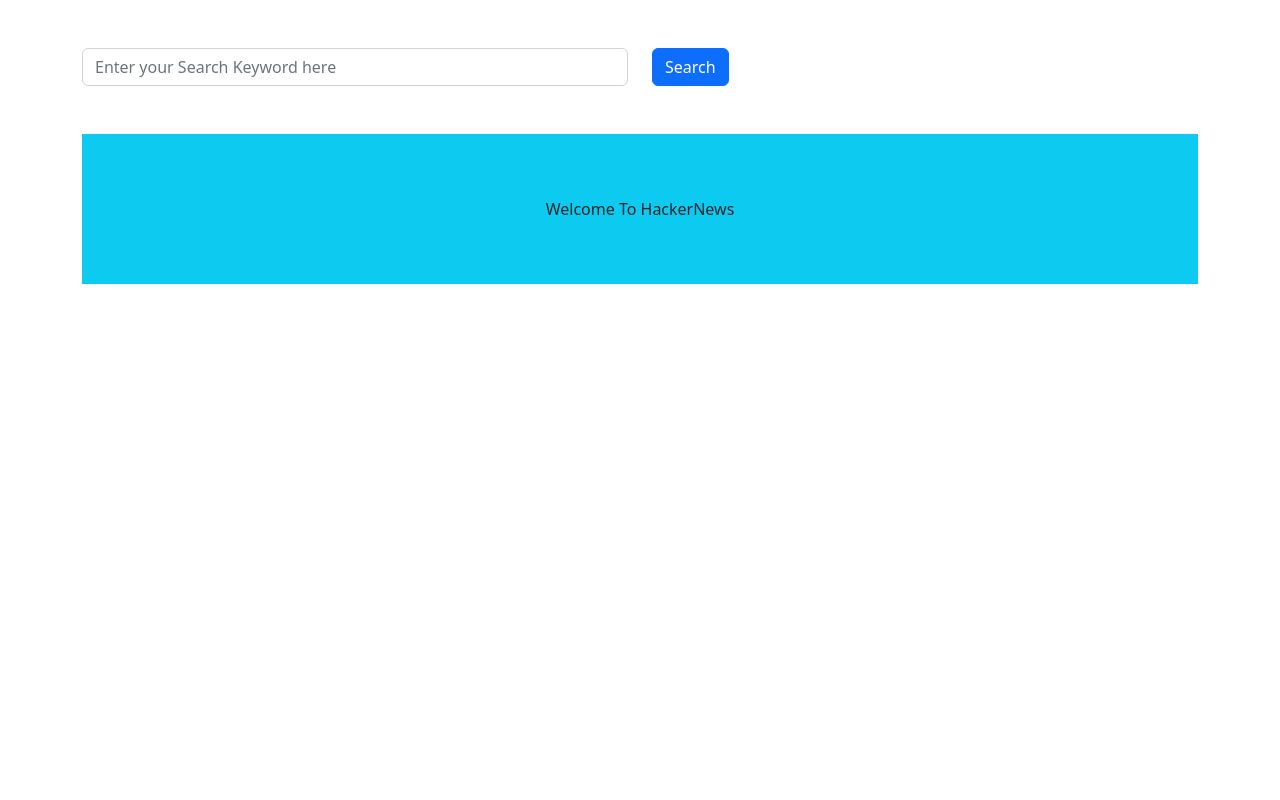
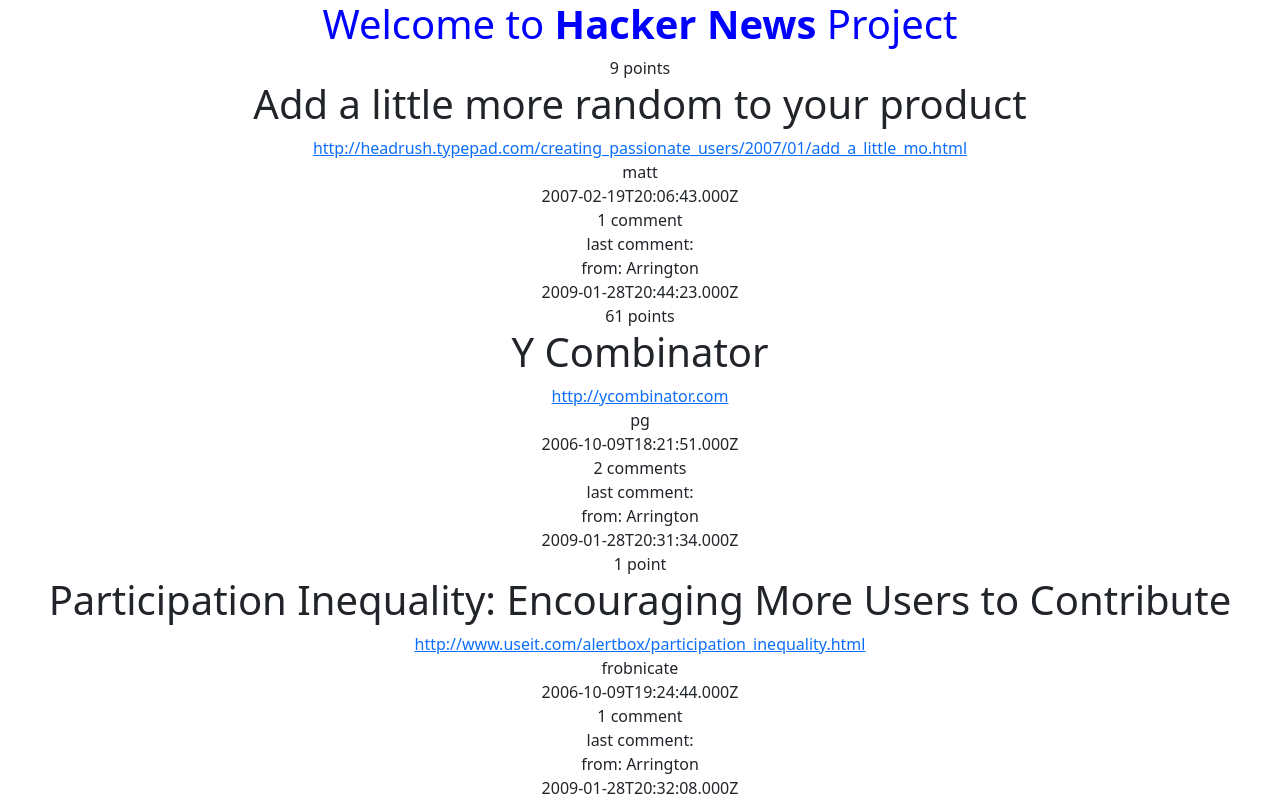
Before and after one commit to SK-tec/hackernews, a React (Create React App) app: page / in a window 1280 px wide. Shown: the top 800 px of the page. Built offline with nearby package versions, Linux system fonts and the light colour scheme.

Commit message:
create a postlist with no styling

```diff
--- a/src/App.js
+++ b/src/App.js
@@ -1,7 +1,126 @@
 import "./App.css";
-
+import PostsList from "./PostsList";
+import { useState } from "react";
 function App() {
-  return <div className="App">{}</div>;
+  const [posts, setPosts] = useState([
+    {
+      id: 111,
+      created_at: "2007-02-19T20:06:43.000Z",
+      created_at_i: 1171915603,
+      type: "story",
+      author: "matt",
+      title: "Add a little more random to your product",
+      url: "http://headrush.typepad.com/creating_passionate_users/2007/01/add_a_little_mo.html",
+      text: null,
+      points: 9,
+      parent_id: null,
+      story_id: null,
+      children: [
+        {
+          id: 454542,
+          created_at: "2009-01-28T20:44:23.000Z",
+          created_at_i: 1233175463,
+          type: "comment",
+          author: "Arrington",
+          title: null,
+          url: null,
+          text: "<p>This is why we can't have nice things.</p>",
+          points: null,
+          parent_id: 111,
+          story_id: 111,
+          children: [],
+          options: [],
+        },
+      ],
+      options: [],
+    },
+    {
+      id: 1,
+      created_at: "2006-10-09T18:21:51.000Z",
+      created_at_i: 1160418111,
+      type: "story",
+      author: "pg",
+      title: "Y Combinator",
+      url: "http://ycombinator.com",
+      text: null,
+      points: 61,
+      parent_id: null,
+      story_id: null,
+      children: [
+        {
+          id: 454410,
+          created_at: "2009-01-28T20:31:34.000Z",
+          created_at_i: 1233174694,
+          type: "comment",
+          author: "Arrington",
+          title: null,
+          url: null,
+          text: "<p>This is why we can't have nice things.</p>",
+          points: null,
+          parent_id: 1,
+          story_id: 1,
+          children: [],
+          options: [],
+        },
+        {
+          id: 82729,
+          created_at: "2007-11-22T12:50:54.000Z",
+          created_at_i: 1195735854,
+          type: "comment",
+          author: "vice",
+          title: null,
+          url: null,
+          text: "<p>I'm nX 1 too</p><p>;)\n</p>",
+          points: null,
+          parent_id: 1,
+          story_id: 1,
+          children: [],
+          options: [],
+        },
+      ],
+    },
+    {
+      id: 11,
+      created_at: "2006-10-09T19:24:44.000Z",
+      created_at_i: 1160421884,
+      type: "story",
+      author: "frobnicate",
+      title: "Participation Inequality: Encouraging More Users to Contribute",
+      url: "http://www.useit.com/alertbox/participation_inequality.html",
+      text: null,
+      points: 1,
+      parent_id: null,
+      story_id: null,
+      children: [
+        {
+          id: 454420,
+          created_at: "2009-01-28T20:32:08.000Z",
+          created_at_i: 1233174728,
+          type: "comment",
+          author: "Arrington",
+          title: null,
+          url: null,
+          text: "<p>This is why we can't have nice things.</p>",
+          points: null,
+          parent_id: 11,
+          story_id: 11,
+          children: [],
+          options: [],
+        },
+      ],
+      options: [],
+    },
+  ]);
+  return (
+    <div className="App">
+      <h1 style={{ color: "blue" }}>
+        Welcome to <strong>Hacker News</strong> Project
+      </h1>
+      <div>
+        <PostsList posts={posts} />
+      </div>
+    </div>
+  );
 }
 
 export default App;
--- /dev/null
+++ b/src/PostsList.js
@@ -0,0 +1,28 @@
+import React from "react";
+
+function PostsList({ posts }) {
+  //console.log(posts);
+  return (
+    <div>
+      {posts.map((post) => (
+        <div key={post.id}>
+          <div>
+            {post.points} point{post.points > 1 && "s"}
+          </div>
+          <h1>{post.title}</h1>
+          <a href={post.url}>{post.url}</a>
+          <div>{post.author}</div>
+          <div>{post.created_at}</div>
+          <div>
+            {post.children.length} comment{post.children.length > 1 && "s"}
+          </div>
+          <div>last comment: </div>
+          <div>from: {post.children[0].author}</div>
+          <div>{post.children[0].created_at}</div>
+        </div>
+      ))}
+    </div>
+  );
+}
+
+export default PostsList;
```
Also changed, not shown: 1 other file (tests, documents, lock files or other folders).
